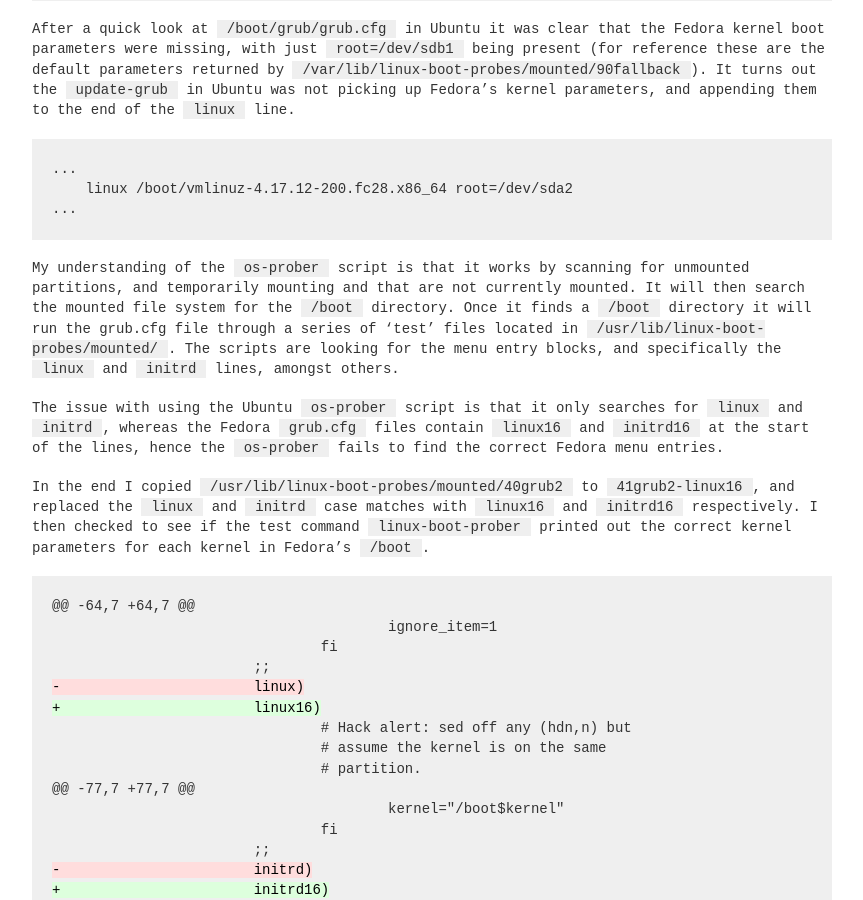
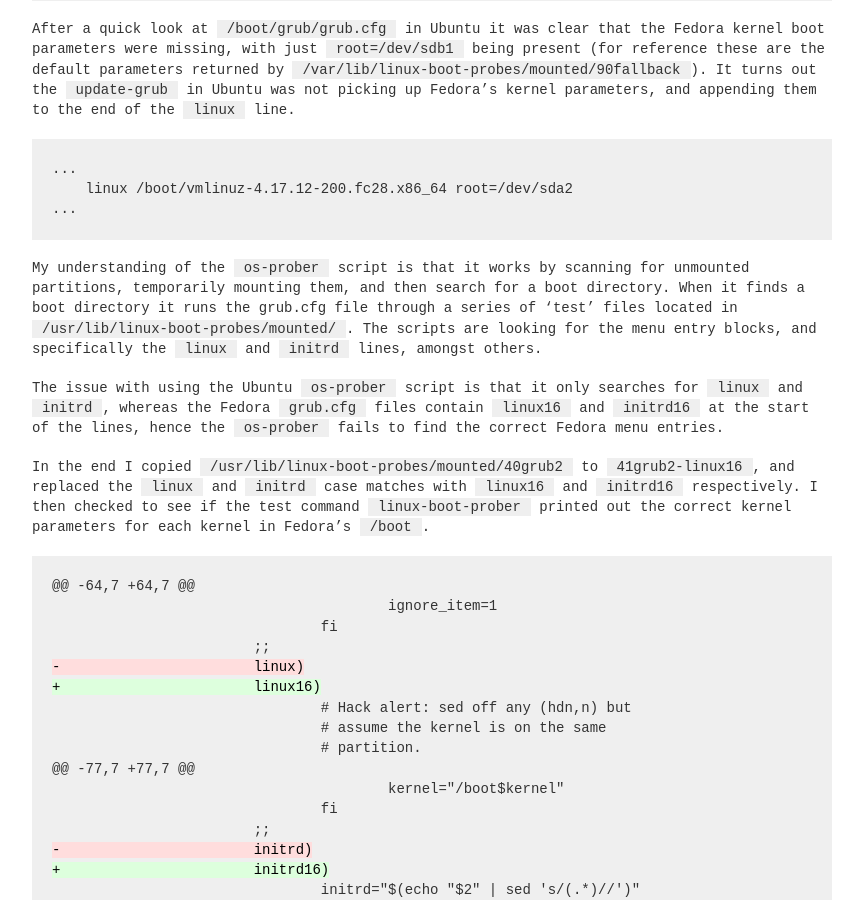
Before and after one commit to nickrhodes-gh/nickrhodes-gh.github.io, a Jekyll site: the page built from _posts/2018-08-16-dual-booting-and-grub-kernel-params.md, in a window 1280 px wide and 900 px high, scrolled down 1037 px. Shown: the whole window, without its empty margins (208-1071 px from the left). Built offline with Jekyll 4.4.1, drawn with Linux system fonts in a browser that asks for light colours.

Commit message:
Fix up wording in the dual booting Ubuntu and Fedora post

````diff
--- a/_posts/2018-08-16-dual-booting-and-grub-kernel-params.md
+++ b/_posts/2018-08-16-dual-booting-and-grub-kernel-params.md
@@ -57,12 +57,11 @@
 ```
 
 My understanding of the `os-prober` script is that it works by scanning for
-unmounted partitions, and temporarily mounting and that are not currently
-mounted. It will then search the mounted file system for the `/boot` directory.
-Once it finds a `/boot` directory it will run the grub.cfg file through a series
-of 'test' files located in `/usr/lib/linux-boot-probes/mounted/`. The scripts
-are looking for the menu entry blocks, and specifically the `linux` and `initrd`
-lines, amongst others.
+unmounted partitions, temporarily mounting them, and then search for a boot
+directory. When it finds a boot directory it runs the grub.cfg file through a
+series of 'test' files located in
+`/usr/lib/linux-boot-probes/mounted/`. The scripts are looking for the menu
+entry blocks, and specifically the `linux` and `initrd` lines, amongst others.
 
 The issue with using the Ubuntu `os-prober` script is that it only searches for
 `linux` and `initrd`, whereas the Fedora `grub.cfg` files contain `linux16` and
````
